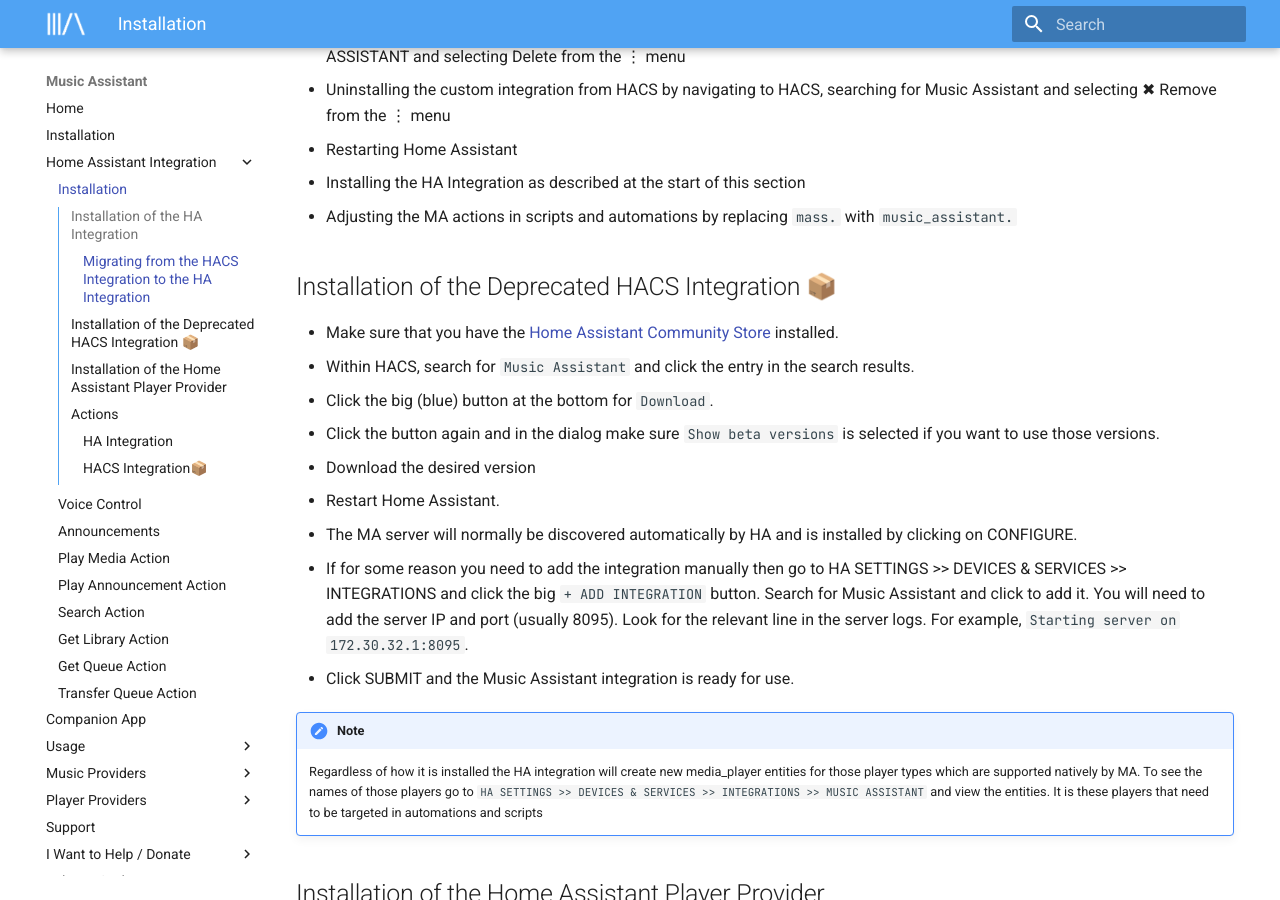
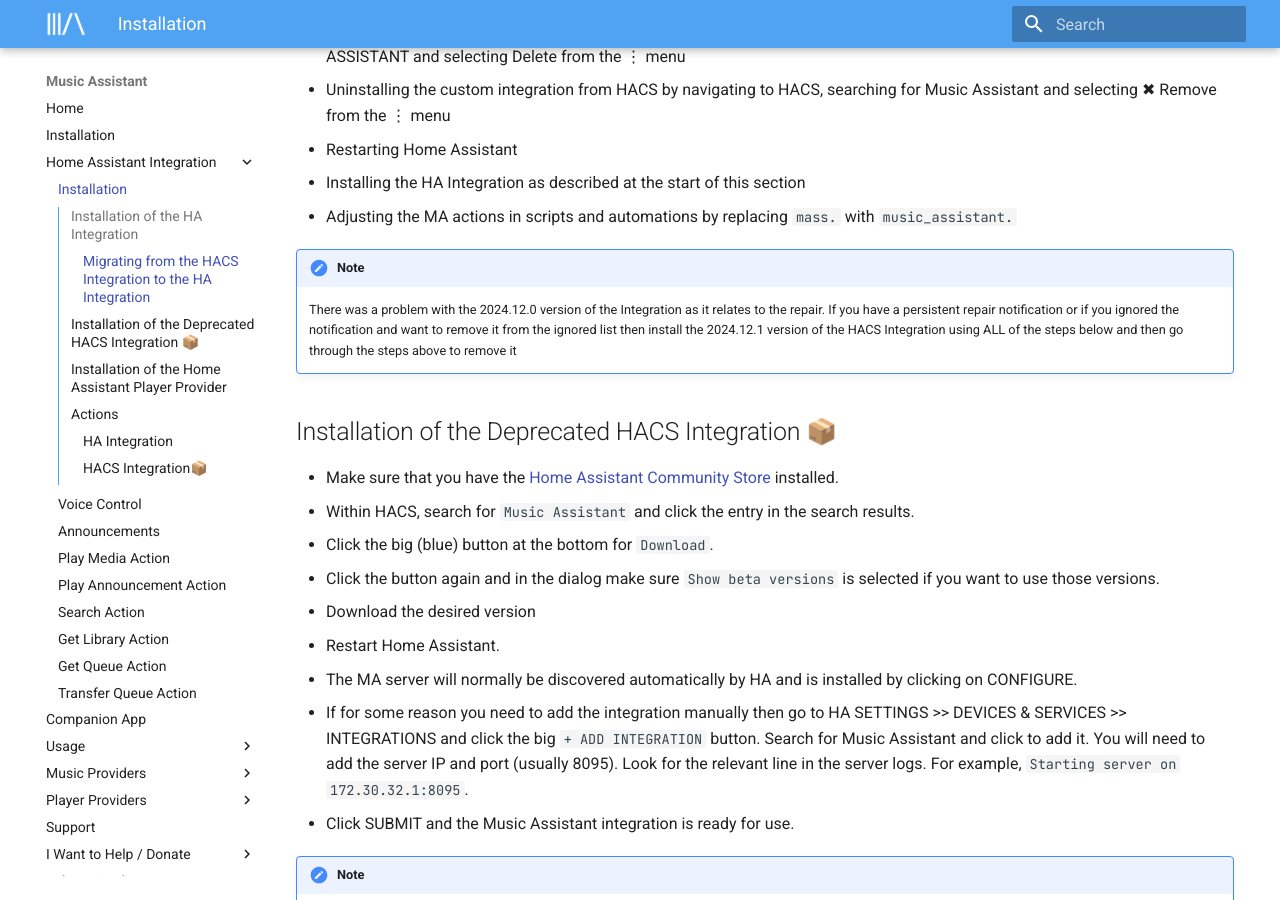
Before and after one commit to pwbriggs/music-assistant.github.io, an MkDocs documentation site: the page built from docs/integration/installation.md, in a window 1280 px wide and 900 px high, scrolled down 795 px. Built offline with MkDocs 1.6.1 and Material for MkDocs 9.7.7, drawn with Linux system fonts in a browser that asks for light colours.

Commit message:
Info about removing repair notification

```diff
--- a/docs/integration/installation.md
+++ b/docs/integration/installation.md
@@ -21,6 +21,9 @@
 - Restarting Home Assistant
 - Installing the HA Integration as described at the start of this section
 - Adjusting the MA actions in scripts and automations by replacing `mass.` with `music_assistant.`
+
+!!! note "Note"
+    There was a problem with the 2024.12.0 version of the Integration as it relates to the repair. If you have a persistent repair notification or if you ignored the notification and want to remove it from the ignored list then install the 2024.12.1 version of the HACS Integration using ALL of the steps below and then go through the steps above to remove it
 
 ## Installation of the Deprecated HACS Integration 📦
 
```
